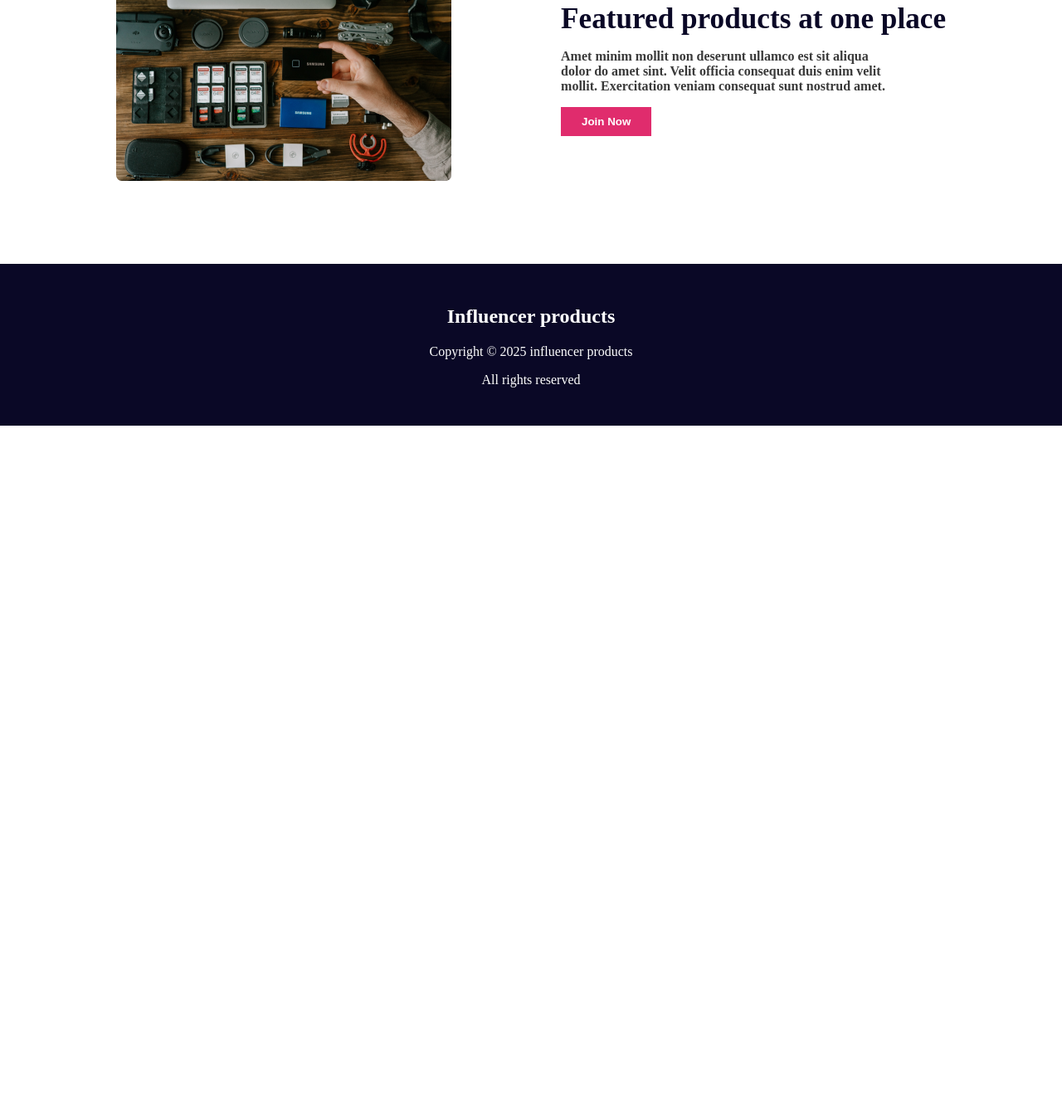
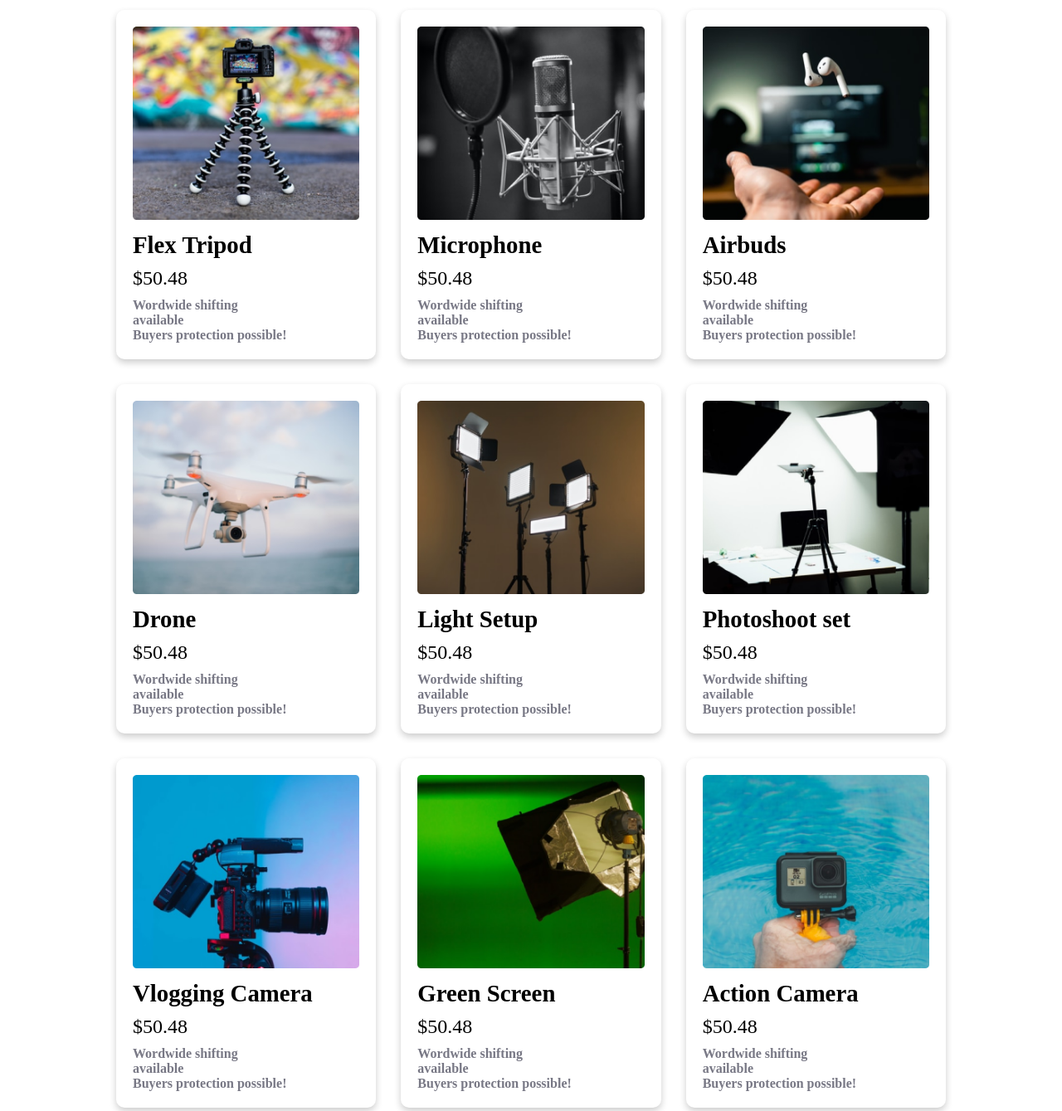
Before and after one commit to masrafi143/Influencer-gear, a plain HTML site: page index.html in a window 1280 px wide. Shown: the part 855-2194 px from the top of the page at 83% size. Before the commit the page ends 1368 px from the top, so only its background shows below. Drawn offline with Linux system fonts and the light colour scheme.

Commit message:
add popular collection section

```diff
--- a/index.html
+++ b/index.html
@@ -42,6 +42,85 @@
         </section>
     </header>
     <main>
+        <!-- popular collection seciton -->
+         <section class="popular-collection">
+            <h2 class="text-primary">Popular Collection</h2>
+            <div class="cards-section">
+                <div class="collection-card">
+                    <img src="./images/tripod.png" alt="">
+                    <h1>Flex Tripod</h1>
+                    <h3>$50.48</h3>
+                    <p>Wordwide shifting</p>
+                    <p>available</p>
+                    <p>Buyers protection possible!</p>
+                </div>
+                <div class="collection-card">
+                    <img src="./images/mic.png" alt="">
+                    <h1>Microphone</h1>
+                    <h3>$50.48</h3>
+                    <p>Wordwide shifting</p>
+                    <p>available</p>
+                    <p>Buyers protection possible!</p>
+                </div>
+                <div class="collection-card">
+                    <img src="./images/airpod.png" alt="">
+                    <h1>Airbuds</h1>
+                    <h3>$50.48</h3>
+                    <p>Wordwide shifting</p>
+                    <p>available</p>
+                    <p>Buyers protection possible!</p>
+                </div>
+                <div class="collection-card">
+                    <img src="./images/drone.png" alt="">
+                    <h1>Drone</h1>
+                    <h3>$50.48</h3>
+                    <p>Wordwide shifting</p>
+                    <p>available</p>
+                    <p>Buyers protection possible!</p>
+                </div>
+                <div class="collection-card">
+                    <img src="./images/lights.png" alt="">
+                    <h1>Light Setup</h1>
+                    <h3>$50.48</h3>
+                    <p>Wordwide shifting</p>
+                    <p>available</p>
+                    <p>Buyers protection possible!</p>
+                </div>
+                <div class="collection-card">
+                    <img src="./images/setup.png" alt="">
+                    <h1>Photoshoot set</h1>
+                    <h3>$50.48</h3>
+                    <p>Wordwide shifting</p>
+                    <p>available</p>
+                    <p>Buyers protection possible!</p>
+                </div>
+                <div class="collection-card">
+                    <img src="./images/camera.png" alt="">
+                    <h1>Vlogging Camera</h1>
+                    <h3>$50.48</h3>
+                    <p>Wordwide shifting</p>
+                    <p>available</p>
+                    <p>Buyers protection possible!</p>
+                </div>
+                <div class="collection-card">
+                    <img src="./images/single-light.png" alt="">
+                    <h1>Green Screen</h1>
+                    <h3>$50.48</h3>
+                    <p>Wordwide shifting</p>
+                    <p>available</p>
+                    <p>Buyers protection possible!</p>
+                </div>
+                <div class="collection-card">
+                    <img src="./images/action.png" alt="">
+                    <h1>Action Camera</h1>
+                    <h3>$50.48</h3>
+                    <p>Wordwide shifting</p>
+                    <p>available</p>
+                    <p>Buyers protection possible!</p>
+                </div>
+
+            </div>
+         </section>
         <!-- featured products section -->
          <section class="featured-products">
             <img src="./images/gear.png" alt="">
--- a/style.css
+++ b/style.css
@@ -66,6 +66,45 @@ nav a{
     padding: 20px;
 }
 
+/* popular collection section */
+.popular-collection{
+    max-width: 1000px;
+    margin: 0 auto;
+    margin-bottom: 100px;
+}
+.popular-collection h2{
+    font-size: 2rem;
+    text-align: center;
+}
+.cards-section{
+    display: grid;
+    grid-template-columns: repeat(3,1fr);
+    gap: 30px;
+}
+.collection-card{
+    border-radius: 10px;
+    box-shadow: 0 4px 8px rgba(0, 0, 0, 0.2);
+    padding: 20px;
+}
+.collection-card img{
+    width: 100%;
+}
+.collection-card p{
+    margin: 0;
+    color: #787885;
+    font-weight: bold;
+}
+.collection-card h1{
+    font-weight: 600;
+    font-size: 1.8rem;
+    margin: 10px 0;
+}
+.collection-card h3{
+    font-weight: lighter;
+    font-size: 1.5em;
+    margin:0 0 10px 0;
+}
+
 /* featured products section */
 .featured-products{
     display: flex;
```
